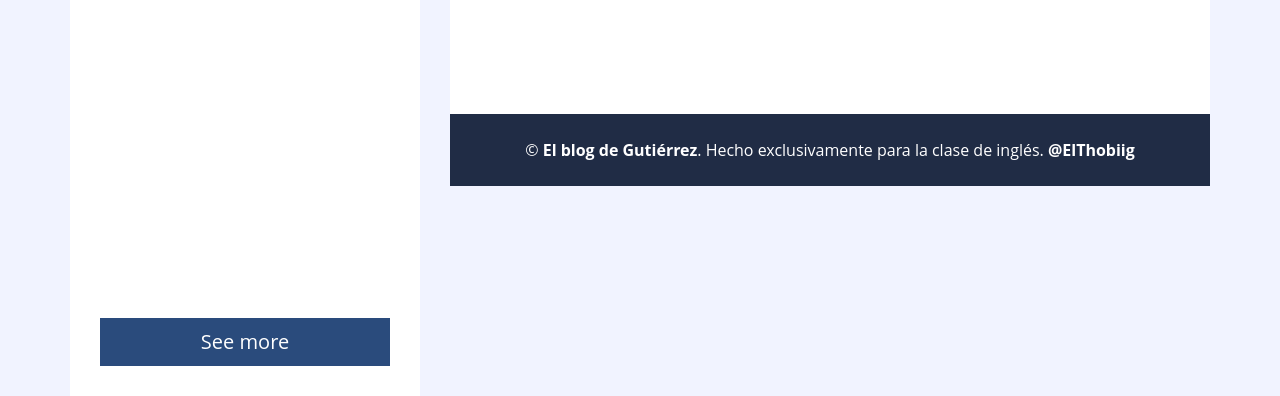
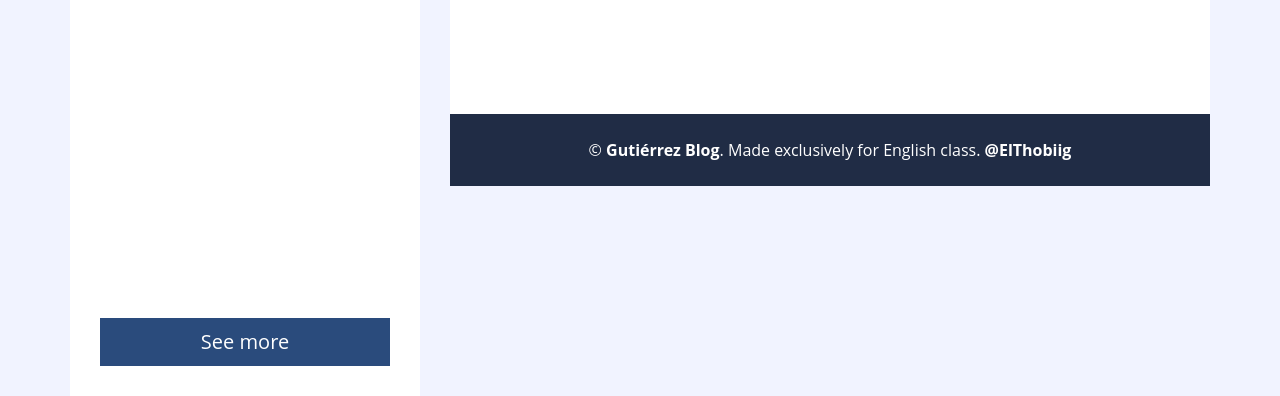
Before and after one commit to Thobiig/thobiig.github.io, a plain HTML site: page blog.html in a window 1280 px wide. Shown: the part 404-800 px from the top of the page. Drawn offline with nearby package versions, Linux system fonts and the light colour scheme; a script that the page names is missing.

Commit message:
Update blog.html

```diff
--- a/blog.html
+++ b/blog.html
@@ -74,7 +74,7 @@
                 <!-- Footer Start -->
                 <div class="container py-4 bg-secondary text-center">
                     <p class="m-0 text-white">
-                        &copy; <a class="text-white font-weight-bold" href="#">El blog de Gutiérrez</a>. Hecho exclusivamente para la clase de inglés. <a class="text-white font-weight-bold" href="#">@ElThobiig</a>
+                        &copy; <a class="text-white font-weight-bold" href="#">Gutiérrez Blog</a>. Made exclusively for English class. <a class="text-white font-weight-bold" href="#">@ElThobiig</a>
                     </p>
                 </div>
                 <!-- Footer End -->
```
